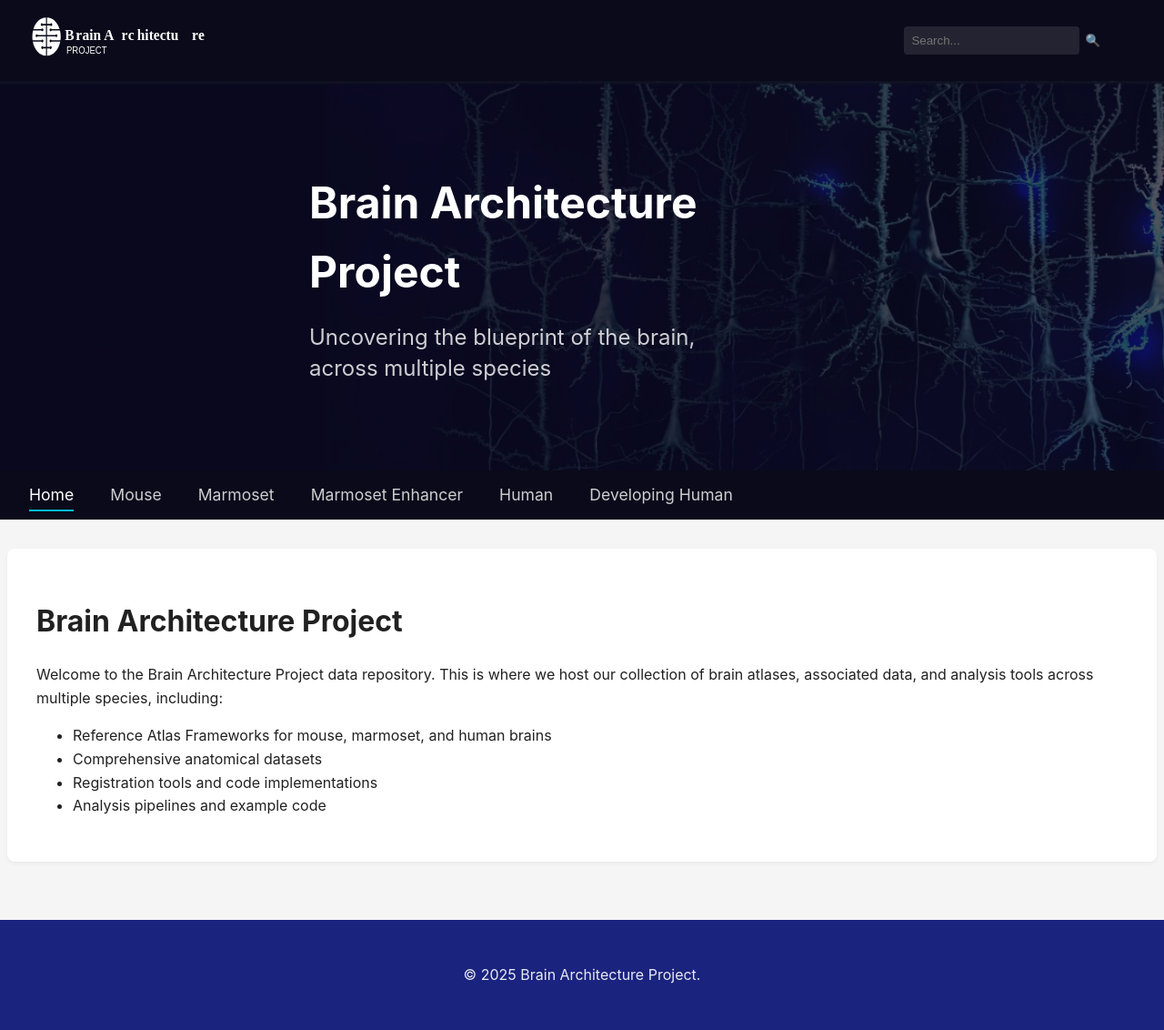
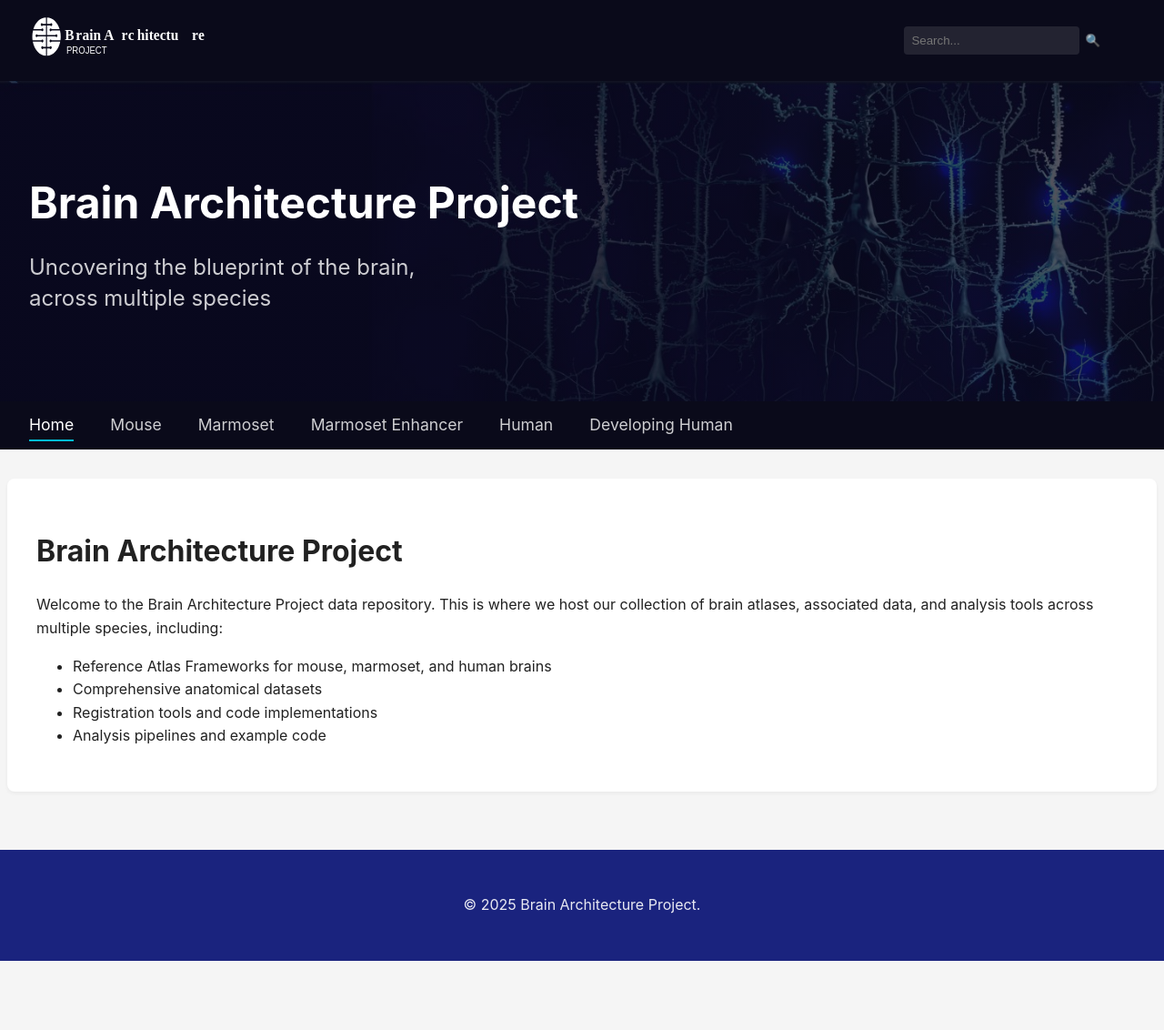
Before and after one commit to ppmitra/BAPDataAndCode, a Jekyll site: the page built from index.md, in a window 1280 px wide. Shown: the whole page at 91% size. Built offline with Jekyll 4.4.1, drawn with Linux system fonts in a browser that asks for light colours; comment, search, counter and statistics services are not loaded; after the commit the page ends 1056 px from its top, so only the background shows below that.

```diff
--- a/assets/css/style.css
+++ b/assets/css/style.css
@@ -141,7 +141,7 @@
 }
 
 .hero-content {
-    max-width: 600px;
+    max-width: 1400px;
     margin: 0 auto;
 }
 
```
